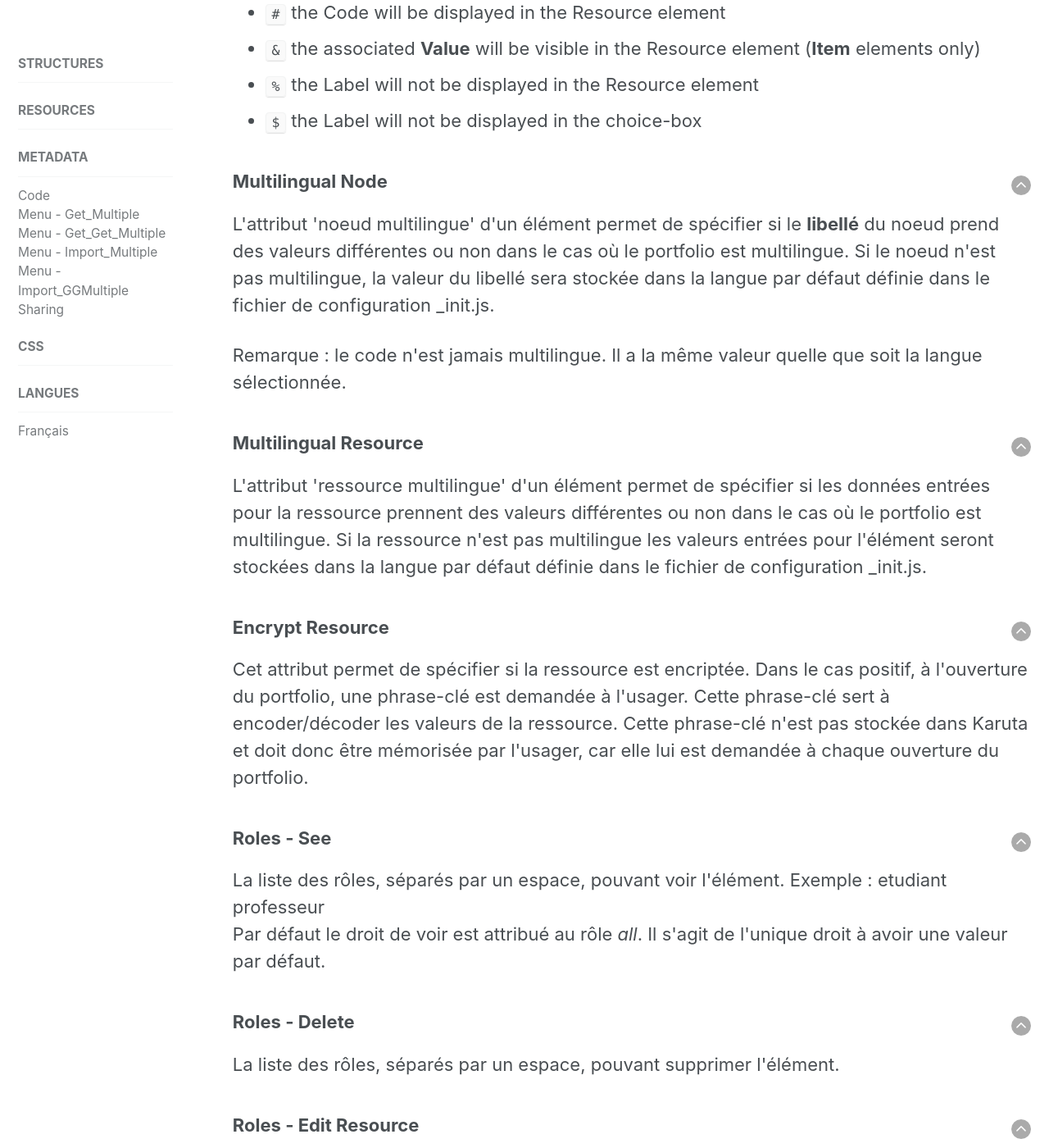
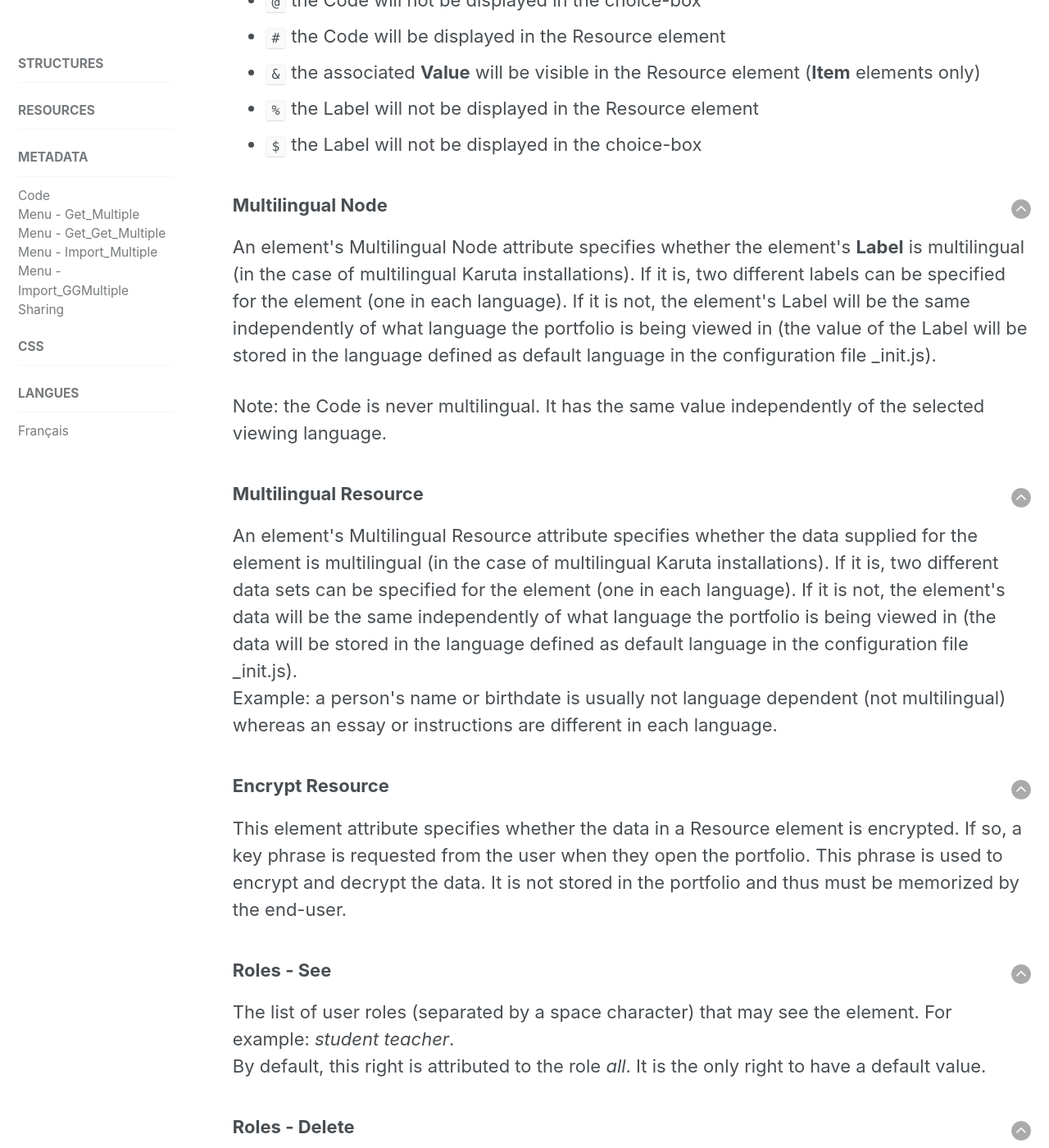
Before and after one commit to karutaproject/karuta-frontend-documentation, a Jekyll site: the page built from _pages/metadata_en.html, in a window 1280 px wide and 1400 px high, scrolled down 1959 px. Shown: the whole window at 82% size. Built offline with Jekyll 4.4.1, drawn with Linux system fonts in a browser that asks for light colours; some of the changed text lies outside the part shown.

Commit message:
Traduction

```diff
--- a/_pages/metadata_en.html
+++ b/_pages/metadata_en.html
@@ -58,11 +58,12 @@ sidebar:
 	<p>
 		The Code of a portfolio element must be unique within this portfolio. It is used in choice boxes
 		(Get_Resource element, Get_Get_Resource element, Get_Muliple menu, Get_Get_Multiple menu and
-		Import_Multiple menu) to identify the end-user's selection.</br>
+		Import_Multiple menu) to identify the end-user's selection.
+	</p>
+	<p>
 		By default, both the element's Code and Label are displayed in the choice-box, and then only
 		the Label of the user's selection is displayed in the Resource element. This behavior may be
 		modified by adding one or more of the following symbols to the element's Code:
-
 	</p>
 	<ul>
 		<li><code>@</code> the Code will not be displayed in the choice-box</li>
@@ -78,14 +79,15 @@ sidebar:
 	<a style='float:right' href='#top'><img src='../assets/img/arrow-up.png'/></a>
 	<h3 id='multilingual-node'>Multilingual Node</h3>
 	<p>
-		L'attribut 'noeud multilingue' d'un élément permet de spécifier si le <b>libellé</b> du noeud
-		prend des valeurs différentes ou non dans le cas où le portfolio est multilingue. Si le noeud
-		n'est pas multilingue, la valeur du libellé sera stockée dans la langue par défaut définie
-		dans le fichier de configuration _init.js.
+		An element's Multilingual Node attribute specifies whether the element's <b>Label</b> is multilingual
+		(in the case of multilingual Karuta installations). If it is, two different labels can be specified
+		for the element (one in each language). If it is not, the element's Label will be the same
+		independently of what language the portfolio is being viewed in (the value of the Label will be
+		stored in the language defined as default language in the configuration file _init.js).
 	</p>
 	<p>
-		Remarque : le code n'est jamais multilingue. Il a la même valeur quelle que soit la langue
-		sélectionnée.
+		Note: the Code is never multilingual. It has the same value independently of the selected viewing
+		language.
 	</p>
 </article>
 
@@ -93,10 +95,13 @@ sidebar:
 	<a style='float:right' href='#top'><img src='../assets/img/arrow-up.png'/></a>
 	<h3 id='multilingual-resource'>Multilingual Resource</h3>
 	<p>
-		L'attribut 'ressource multilingue' d'un élément permet de spécifier si les données entrées
-		pour la ressource prennent des valeurs différentes ou non dans le cas où le portfolio est
-		multilingue. Si la ressource n'est pas multilingue les valeurs entrées pour l'élément
-		seront stockées dans la langue par défaut définie dans le fichier de configuration _init.js.
+		An element's Multilingual Resource attribute specifies whether the data supplied for the element is
+		multilingual (in the case of multilingual Karuta installations). If it is, two different data sets
+		can be specified for the element (one in each language). If it is not, the element's data
+		will be the same independently of what language the portfolio is being viewed in (the data will be
+		stored in the language defined as default language in the configuration file _init.js).</br>
+		Example: a person's name or birthdate is usually not language dependent (not multilingual) whereas
+		an essay or instructions are different in each language.
 	</p>
 </article>
 
@@ -104,11 +109,10 @@ sidebar:
 	<a style='float:right' href='#top'><img src='../assets/img/arrow-up.png'/></a>
 	<h3 id='encript-resource'>Encrypt Resource</h3>
 	<p>
-		Cet attribut permet de spécifier si la ressource est encriptée. Dans le cas positif, à
-		l'ouverture du portfolio, une phrase-clé est demandée à l'usager. Cette phrase-clé sert
-		à encoder/décoder les valeurs de la ressource. Cette phrase-clé n'est pas stockée dans
-		Karuta et doit donc être mémorisée par l'usager, car elle lui est demandée à chaque ouverture
-		du portfolio.
+		This element attribute specifies whether the data in a Resource element is encrypted. If so,
+		a key phrase is requested from the user when they open the portfolio. This phrase is used to
+		encrypt and decrypt the data. It is not stored in the portfolio and thus must be memorized by
+		the end-user.
 	</p>
 </article>
 
@@ -116,24 +120,24 @@ sidebar:
 	<a style='float:right' href='#top'><img src='../assets/img/arrow-up.png'/></a>
 	<h3 id='see'>Roles - See</h3>
 	<p>
-		La liste des rôles, séparés par un espace, pouvant voir l'élément.
-		Exemple : etudiant professeur <br> Par défaut le droit de voir est attribué au rôle
-		<i>all</i>. Il s'agit de l'unique droit à avoir une valeur par défaut.
+		The list of user roles (separated by a space character) that may see the element. For example:
+		<i>student teacher</i>.</br>
+		By default, this right is attributed to the role <i>all</i>. It is the only right to have a
+		default value.
 	</p>
 </article>
 
 <article>
 	<a style='float:right' href='#top'><img src='../assets/img/arrow-up.png'/></a>
 	<h3 id='delete'>Roles - Delete</h3>
-	<p>La liste des rôles, séparés par un espace, pouvant supprimer l'élément.</p>
+	<p>The list of user roles (separated by a space character) that may delete the element.</p>
 </article>
 
 <article>
 	<a style='float:right' href='#top'><img src='../assets/img/arrow-up.png'/></a>
 	<h3 id='edit-resource'>Roles - Edit Resource</h3>
 	<p>
-		La liste des rôles, séparés par un espace, pouvant éditer la ressource (y stocker des données).
-		Disponible uniquement sur les éléments ressource, non disponible sur les éléments de structure.
+		The list of user roles that may enter data in the element (only for Resource elements).
 	</p>
 </article>
 
@@ -141,10 +145,12 @@ sidebar:
 	<a style='float:right' href='#top'><img src='../assets/img/arrow-up.png'/></a>
 	<h3 id='comment'>Roles - Comment</h3>
 	<p>
-	La liste des rôles, séparés par un espace, pouvant commenter l'élément. Ce droit ajoute un
-	éditeur de texte à la ressource; les commentaires sont datés et signés du nom de l'usager
-	qui l'a écrit. Pour pouvoir commenter un élément, l'usager doit avoir également le droit
-	d'éditer la ressource.
+		The list of user roles that may add a comment to the element. Comments are timestamped and signed
+		with the user name. A text editor is available to the users with the correct role for the purpose
+		of comment writing.
+	</p>
+	<p>
+		Note: The user role with the Comment right <b>must also have</b> the Edit Resource right on the element.
 	</p>
 </article>
 
@@ -152,9 +158,9 @@ sidebar:
 	<a style='float:right' href='#top'><img src='../assets/img/arrow-up.png'/></a>
 	<h3 id='submit'>Roles - Submit</h3>
 	<p>
-		La liste des rôles, séparés par un espace, pouvant soumettre l'élément. Ce droit ajoute
-		un bouton 'soumettre'. Lorsque l'usager soumet un élément, les droits d'édition et/ou de
-		suppression sont retirés de l'élément et de tous ses enfants.
+		The list of user roles that may submit the element. Once submitted, the Edit Resource and Delete
+		rights are removed, for the element <b>and all it's children</b>. A submit button is available to
+		the users with the correct role for the purpose of submission.
 	</p>
 </article>
 
@@ -162,9 +168,12 @@ sidebar:
 	<a style='float:right' href='#top'><img src='../assets/img/arrow-up.png'/></a>
 	<h3 id='query'>Query</h3>
 	<p>
-		Le champ 'recherche' est utilisé par l'élément Get_Resource, l'élément
-		Get_Get_Resource, le menu Get_Multiple, le menu Get_Get_Multiple, le menu Import_Multiple,
-		de même que par les Sections, Pages ou Sous-sections.
+		The Query field is used for:
+		<ul>
+			<li>choice-boxes (Get_Resource and Get_Get_Resource elements)</li>
+			<li>custom menus on Sections, Pages and Subsections</li>
+			<li>multiple choice "choice-box" menus (Get_Multiple, Get_Get_Multiple and Import_Multiple menus)</li>
+		</ul>
 	</p>
 	<h4>Format Get_</h4>
 	<p><code>code_portfolio</code>.<code>tag_sémantique</code>.<code>label</code></p>
```
Also changed, not shown: other parts of _pages/metadata_en.html (+1 -1 lines), _pages/metadata_fr.html (+7 -3 lines).
